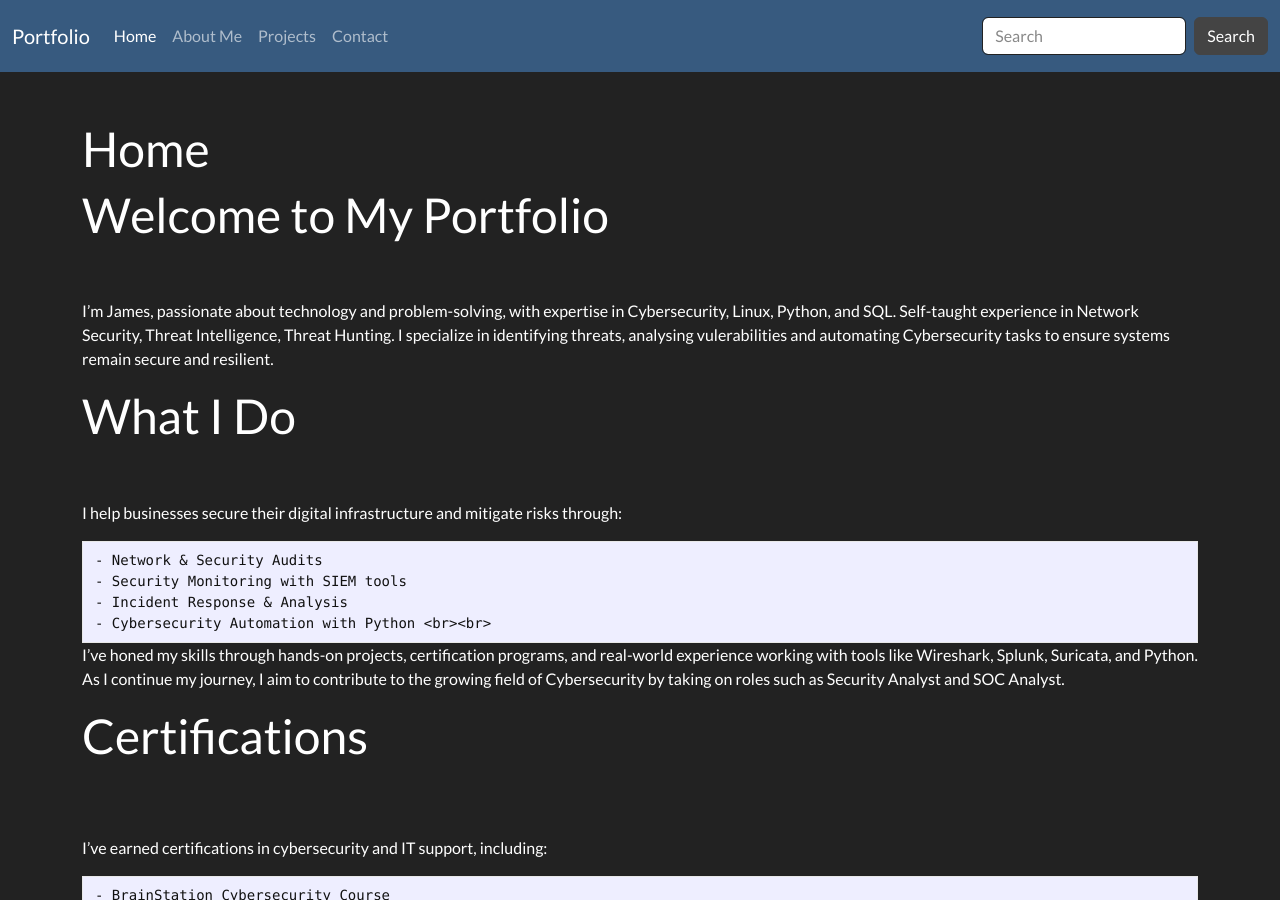
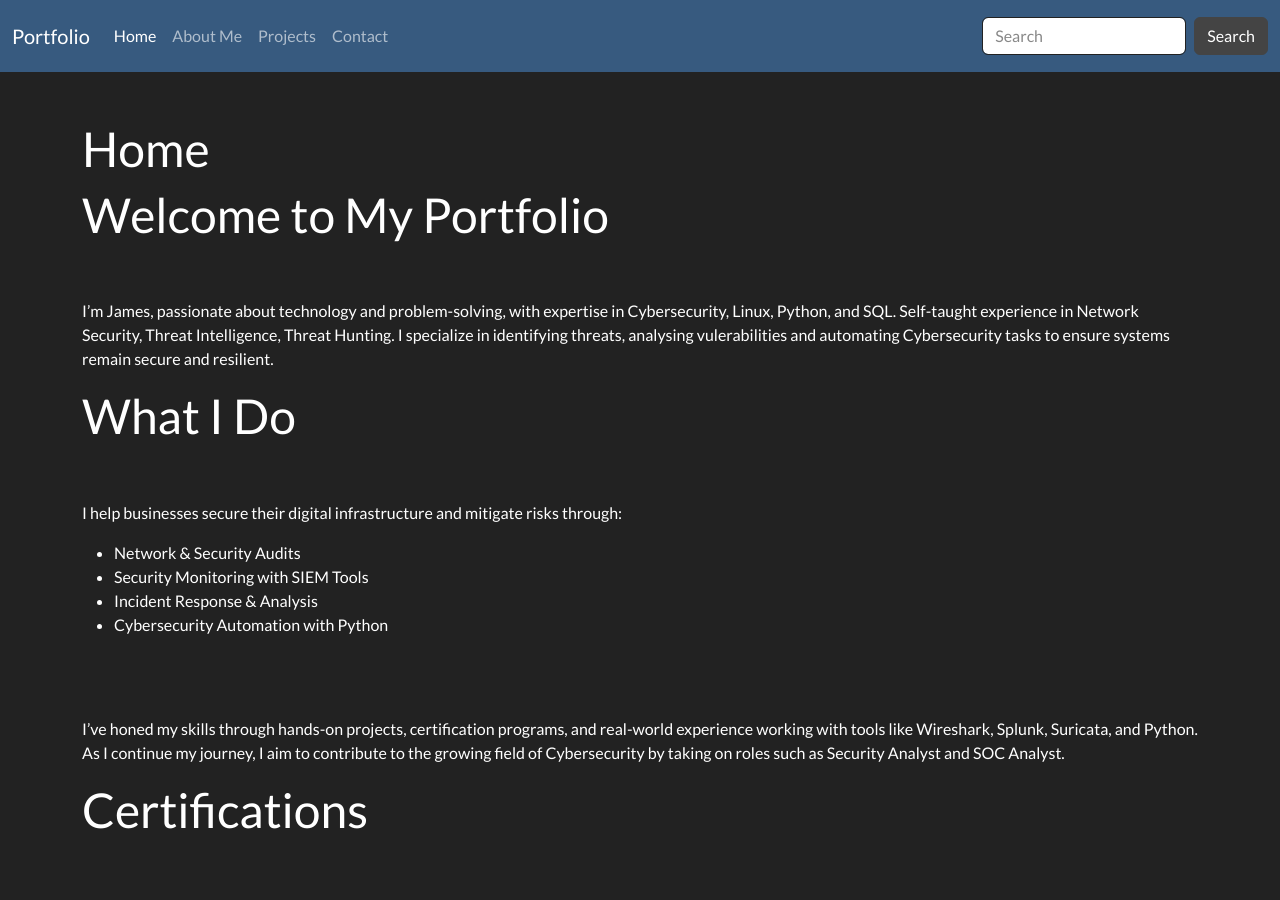
Before and after one commit to JKopal101/jkopal101.github.io, a Jekyll site: the page built from index.md, in a window 1280 px wide and 900 px high. Built offline with Jekyll 4.4.1, drawn with Linux system fonts in a browser that asks for light colours.

```diff
--- a/index.md
+++ b/index.md
@@ -11,10 +11,11 @@ I'm James, passionate about technology and problem-solving, with expertise in Cy
 <br><br>
 I help businesses secure their digital infrastructure and mitigate risks through:
 
-    - Network & Security Audits
-    - Security Monitoring with SIEM tools
-    - Incident Response & Analysis
-    - Cybersecurity Automation with Python
+- Network & Security Audits
+- Security Monitoring with SIEM Tools
+- Incident Response & Analysis
+- Cybersecurity Automation with Python
+
 <br><br>
 
 I’ve honed my skills through hands-on projects, certification programs, and real-world experience working with tools like Wireshark, Splunk, Suricata, and Python. As I continue my journey, I aim to contribute to the growing field of Cybersecurity by taking on roles such as Security Analyst and SOC Analyst.
```
